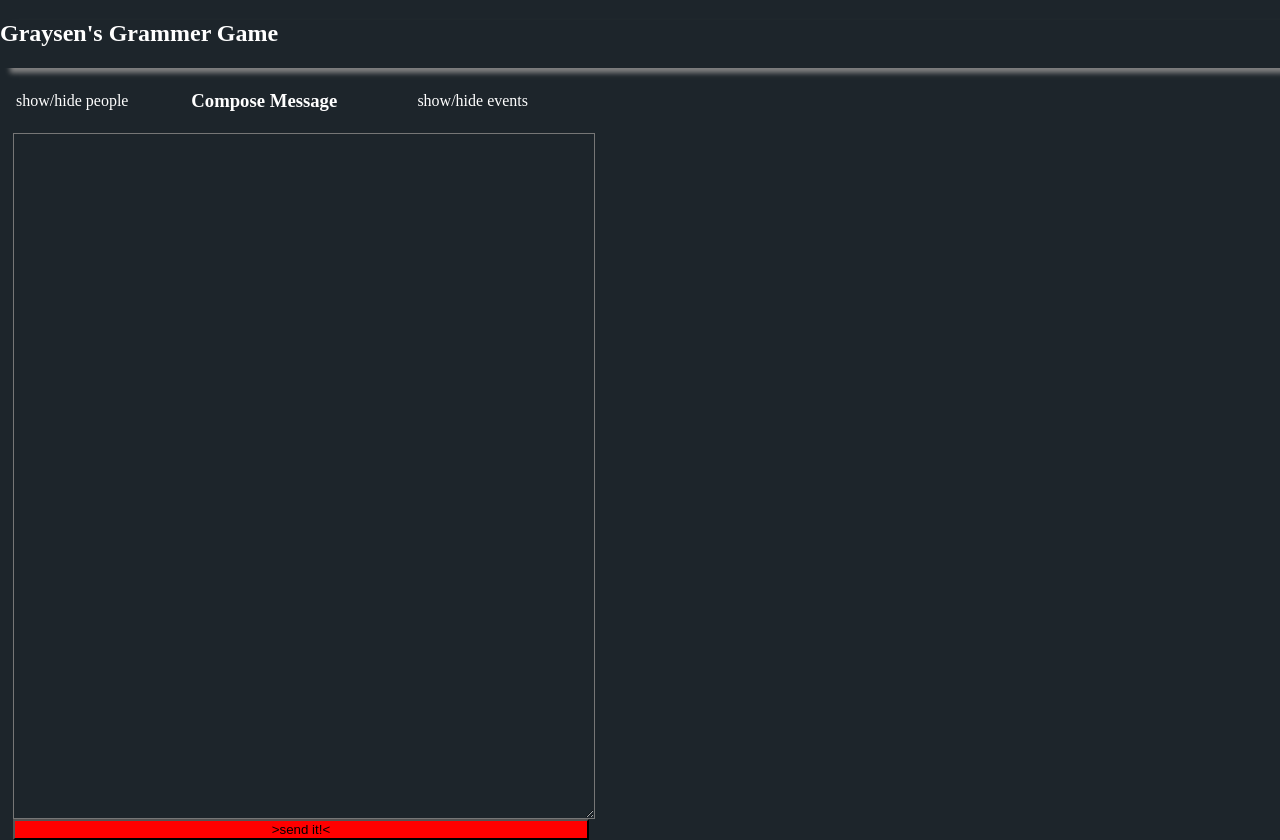
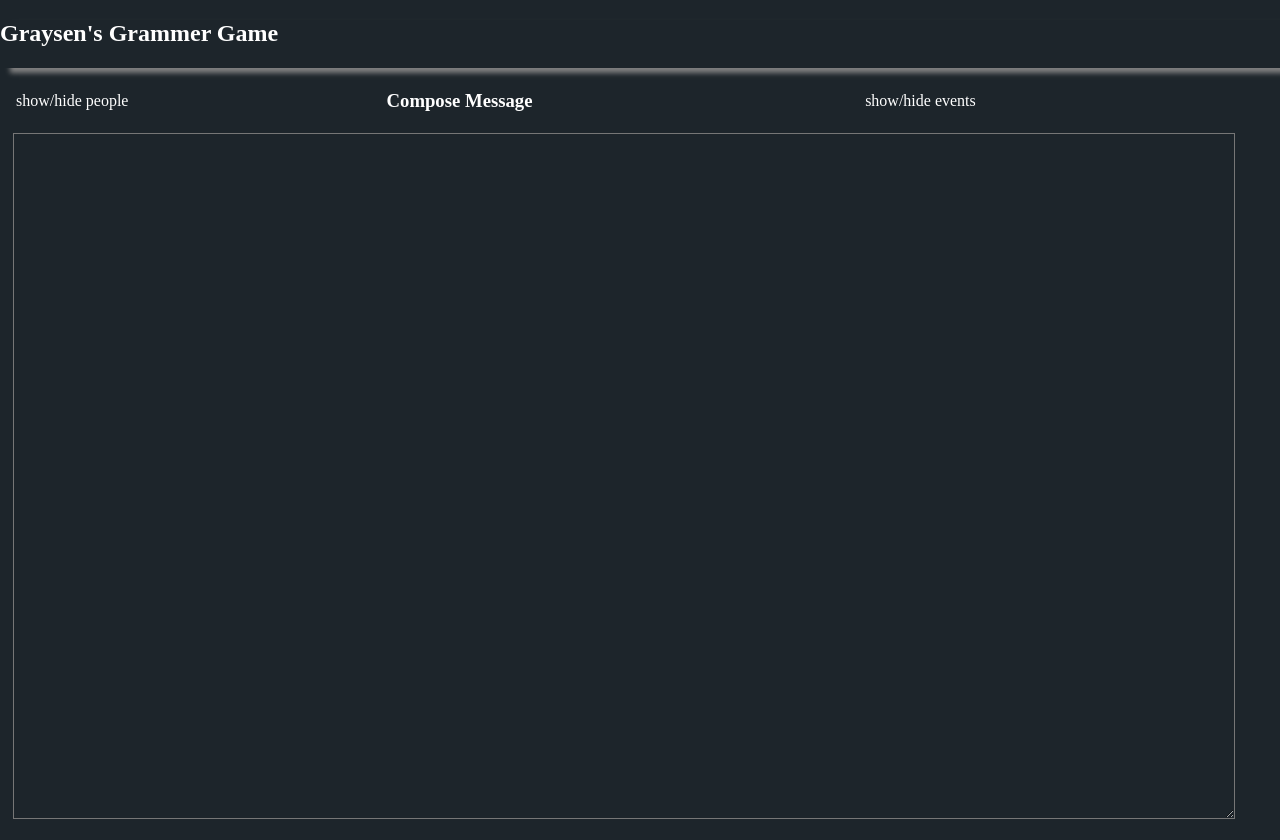
Before and after one commit to mpmcpherson/graysensSpeech, a PHP site: page / in a window 1280 px wide. After the commit the page ends 819 px from the top, so only its background shows below. Run offline with PHP 8.4, Linux system fonts and the light colour scheme; data that the repository does not hold is empty; a stand-in replaces the project's code that opens the database connection.

Commit message:
autocommit Sun 28 Feb 2021 12:09:09 AM EST

```diff
--- a/site/css/style.css
+++ b/site/css/style.css
@@ -51,7 +51,7 @@ body
 }
 .mainBody
 {
-	width: 45%;
+	width: 95%;
 	padding-left: 13px;
 }
 .mainBodyLeftHidden
--- a/site/index.php
+++ b/site/index.php
@@ -39,7 +39,7 @@
 				<div>
 					<textarea style="display: flex; height: 85vh; width: 100%; background-color: #1D252B; color: white;"></textarea>
 				</div>
-				<a href="mailto:" style="width: 100%;"><button style="width: 100%; background-color: red;">>send it!<</button></a>
+				<a href="mailto:" style="width: 100%; display: none;"><button style="width: 100%; background-color: red;">>send it!<</button></a>
 			</div>
 			<div class="rightBar full" id="rightBar" style="display: none;">
 				<button id="addEvent" class="staggeredButtons" style="background-color: red;">Add Event</button>
```
